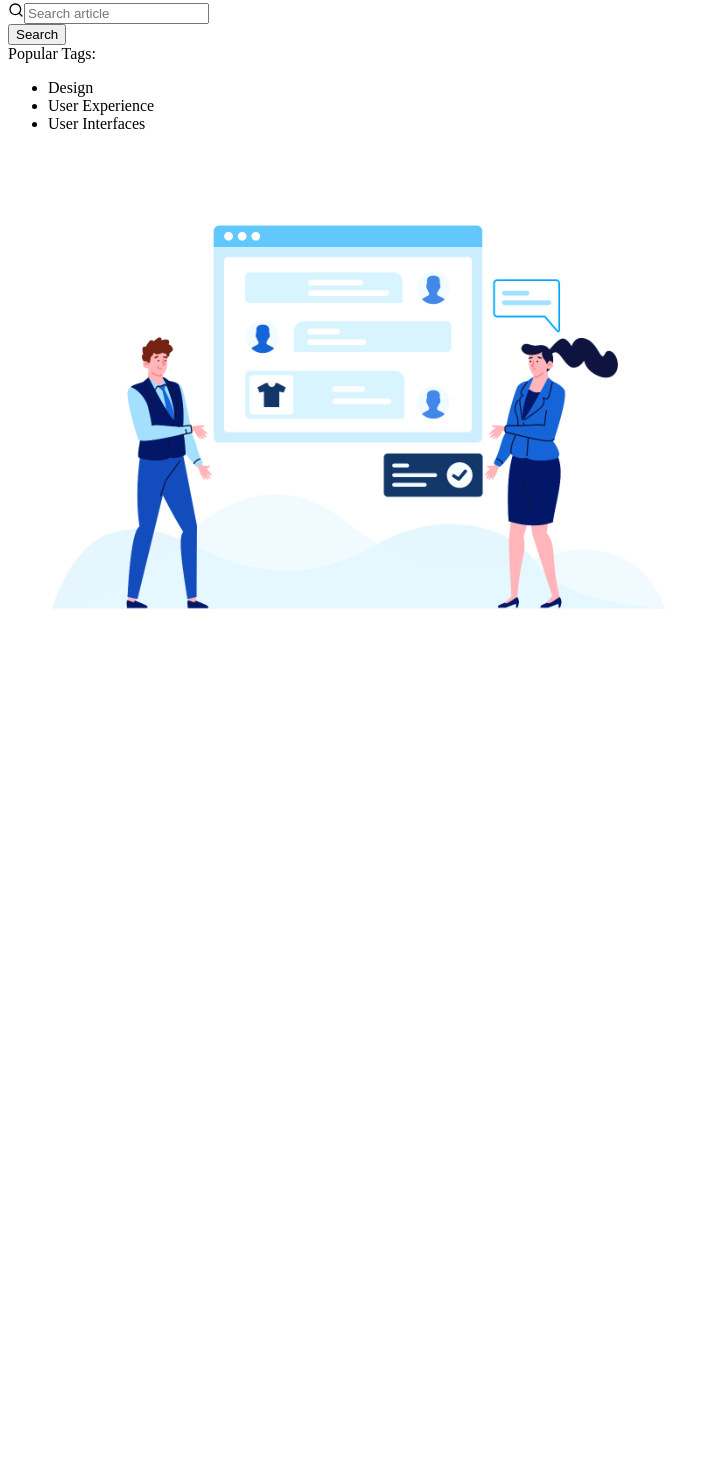
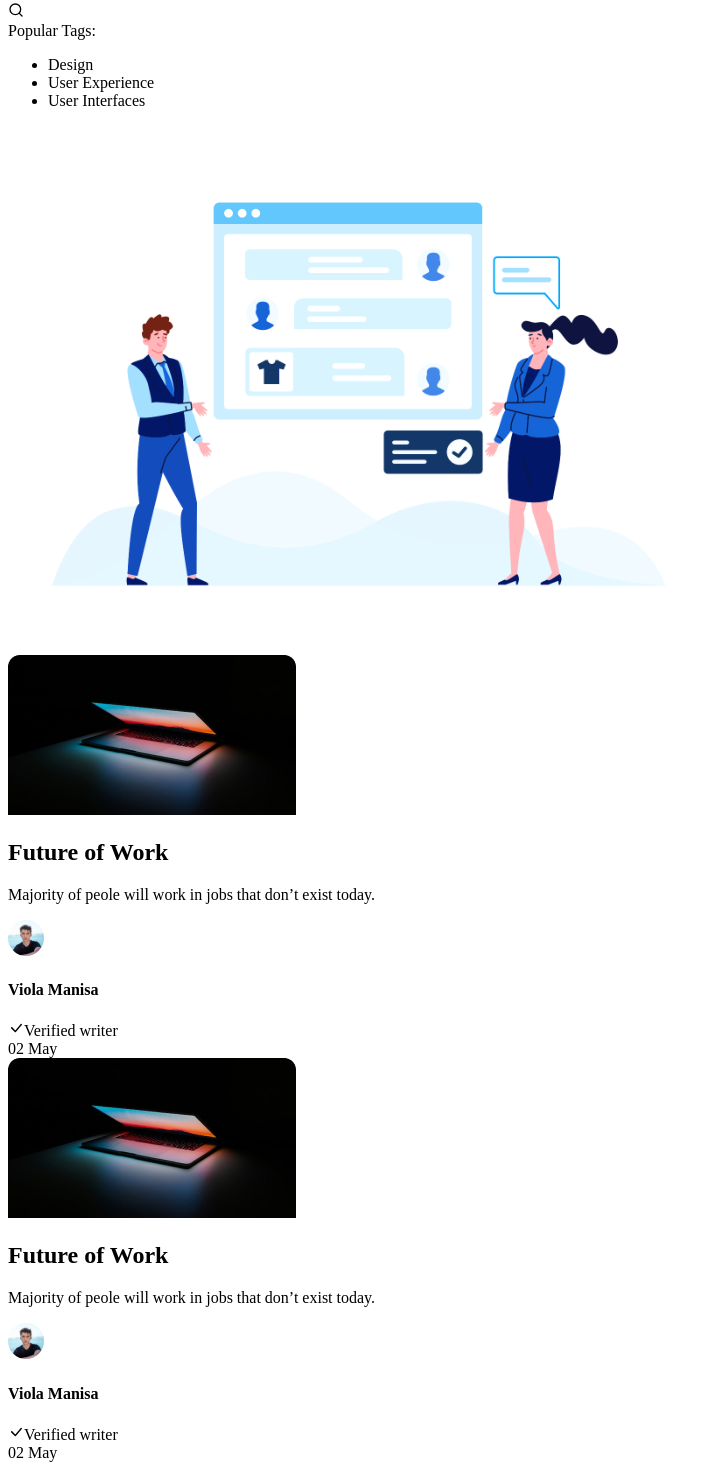
Before and after one commit to The0101/blog-project, a React (Create React App) app: page / in a window 1280 px wide. Shown: the part 324-1794 px from the top of the page, without its empty margins (0-720 px from the left). Before the commit the page ends 1010 px from the top, so only its background shows below. Built offline with nearby package versions, Linux system fonts and the light colour scheme.

Commit message:
6 - Articale Card Component

```diff
--- /dev/null
+++ b/src/components/ArticaleCard.jsx
@@ -0,0 +1,53 @@
+import React from "react";
+import { BsCheckLg } from "react-icons/bs";
+
+import { images } from "../constants";
+
+const ArticleCard = ({ className }) => {
+  return (
+    <div
+      className={`rounded-xl overflow-hidden shadow-[rgba(7,_65,_210,_0.1)_0px_9px_30px] ${className}`}
+    >
+      <img
+        src={images.Post1Image}
+        alt="title"
+        className="w-full object-cover object-center h-auto md:h-52 lg:h-48 xl:h-60"
+      />
+      <div className="p-5">
+        <h2 className="font-roboto font-bold text-xl text-dark-soft md:text-2xl lg:text-[28px]">
+          Future of Work
+        </h2>
+        <p className="text-dark-light mt-3 text-sm md:text-lg">
+          Majority of peole will work in jobs that don’t exist today.
+        </p>
+        <div className="flex justify-between flex-nowrap items-center mt-6">
+          <div className="flex items-center gap-x-2 md:gap-x-2.5">
+            <img
+              src={images.PostProfileImage}
+              alt="post profile"
+              className="w-9 h-9 md:w-10 md:h-10"
+            />
+            <div className="flex flex-col">
+              <h4 className="font-bold italic text-dark-soft text-sm md:text-base">
+                Viola Manisa
+              </h4>
+              <div className="flex items-center gap-x-2">
+                <span className="bg-[#36B37E] w-fit bg-opacity-20 p-1.5 rounded-full">
+                  <BsCheckLg className="w-1.5 h-1.5 text-[#36B37E]" />
+                </span>
+                <span className="italic text-dark-light text-xs md:text-sm">
+                  Verified writer
+                </span>
+              </div>
+            </div>
+          </div>
+          <span className="font-bold text-dark-light italic text-sm md:text-base">
+            02 May
+          </span>
+        </div>
+      </div>
+    </div>
+  );
+};
+
+export default ArticleCard;
--- a/src/components/Header.jsx
+++ b/src/components/Header.jsx
@@ -9,16 +9,13 @@
   { name: "Pricing", type: "link" },
   { name: "Faq", type: "link" },
 ];
-
 const NavItem = ({ item }) => {
   const [dropdown, setDropdown] = useState(false);
-
   const toggleDropdownHandler = () => {
     setDropdown((curState) => {
       return !curState;
     });
   };
-
   return (
     <li className="relative group">
       {item.type === "link" ? (
@@ -69,7 +66,7 @@
   };
 
   return (
-    <section className="sticky top-0 left-0 right-0 z-50">
+    <section className="sticky top-0 left-0 right-0 z-50 bg-white">
       <header className="container mx-auto px-5 flex justify-between py-4 items-center">
         <div>
           <img className="w-16" src={images.Logo} alt="logo" />
--- a/src/constants/images.js
+++ b/src/constants/images.js
@@ -1,9 +1,13 @@
 import Logo from "../assets/Logo.svg";
 import HeroImage from "../assets/HeroImage.svg";
+import Post1Image from "../assets/posts/post1.jpg";
+import PostProfileImage from "../assets/posts/post-profile.svg";
 
 const images = {
   Logo,
   HeroImage,
+  Post1Image,
+  PostProfileImage,
 };
 
 export default images;
--- /dev/null
+++ b/src/page/container/Articales.jsx
@@ -0,0 +1,14 @@
+import React from "react";
+
+import ArticleCard from "../../components/ArticaleCard";
+
+const Articles = () => {
+  return (
+    <section className="container mx-auto flex flex-wrap md:gap-x-5 gap-y-5 px-5 py-10">
+      <ArticleCard className="w-full md:w-[calc(50%-20px)] lg:w-[calc(33.33%-21px)]" />
+      <ArticleCard className="w-full md:w-[calc(50%-20px)] lg:w-[calc(33.33%-21px)]" />
+    </section>
+  );
+};
+
+export default Articles;
--- a/src/page/container/Hero.jsx
+++ b/src/page/container/Hero.jsx
@@ -1,37 +1,27 @@
 import React from "react";
 import { FiSearch } from "react-icons/fi";
-
 import { images } from "../../constants";
-
 const Hero = () => {
   return (
     <section className="container mx-auto flex flex-col px-5 py-5 lg:flex-row">
       <div className="mt-10 lg:w-1/2">
-        <h1 className="font-roboto text-3xl text-center font-bold text-dark-soft md:text-5xl lg:text-left lg:max-w-[540px]">
+        <h1 className="font-roboto text-3xl text-center font-bold text-dark-soft md:text-5xl lg:text-4xl xl:text-5xl lg:text-left lg:max-w-[540px]">
           Read the most interesting articles
         </h1>
-        <p className="text-dark-light mt-4 text-center md:text-xl lg:text-left">
+        <p className="text-dark-light mt-4 text-center md:text-xl lg:text-base xl:text-xl lg:text-left">
           Lorem ipsum dolor sit amet, consectetur adipiscing elit, sed do
           eiusmod tempor incididunt ut labore et dolore magna aliqua
         </p>
-        <div className="flex flex-col gap-y-2.5 mt-10 relative">
+        <div className="flex flex-col gap-y-2.5 mt-10 lg:mt-6 xl:mt-10 relative">
           <div className="relative">
             <FiSearch className="absolute left-3 top-1/2 -translate-y-1/2 w-6 h-6 text-[#959EAD]" />
-            <input
-              className="placeholder:font-bold font-semibold text-dark-soft placeholder:text-[#959EAD] rounded-lg pl-12 pr-3 w-full py-3 focus:outline-none shadow-[rgba(13,_38,_76,_0.19)_0px_9px_20px] md:py-4"
-              type="text"
-              placeholder="Search article"
-            />
           </div>
-          <button className="w-full bg-primary text-white font-semibold rounded-lg px-5 py-3 md:absolute md:right-2 md:top-1/2 md:-translate-y-1/2 md:w-fit md:py-2">
-            Search
-          </button>
         </div>
         <div className="flex mt-4 flex-col lg:flex-row lg:items-start lg:flex-nowrap lg:gap-x-4 lg:mt-7">
-          <span className="text-dark-light font-semibold italic mt-2 lg:mt-4">
+          <span className="text-dark-light font-semibold italic mt-2 lg:mt-4 lg:text-sm xl:text-base">
             Popular Tags:
           </span>
-          <ul className="flex flex-wrap gap-x-2.5 gap-y-2.5 mt-3">
+          <ul className="flex flex-wrap gap-x-2.5 gap-y-2.5 mt-3 lg:text-sm xl:text-base">
             <li className="rounded-lg bg-primary bg-opacity-10 px-3 py-1.5 text-primary font-semibold">
               Design
             </li>
@@ -54,5 +44,4 @@
     </section>
   );
 };
-
 export default Hero;
--- a/src/page/home/HomePage.jsx
+++ b/src/page/home/HomePage.jsx
@@ -1,14 +1,15 @@
 import React from "react";
 
 import MainLayout from "../../components/MainLayout";
+import Articles from "../container/Articales";
 import Hero from "../container/Hero";
 
 const HomePage = () => {
   return (
     <MainLayout>
       <Hero />
+      <Articles />
     </MainLayout>
   );
 };
-
 export default HomePage;
```
Also changed, not shown: src/assets/posts/post-profile.svg (added), src/assets/posts/post1.jpg (added).
